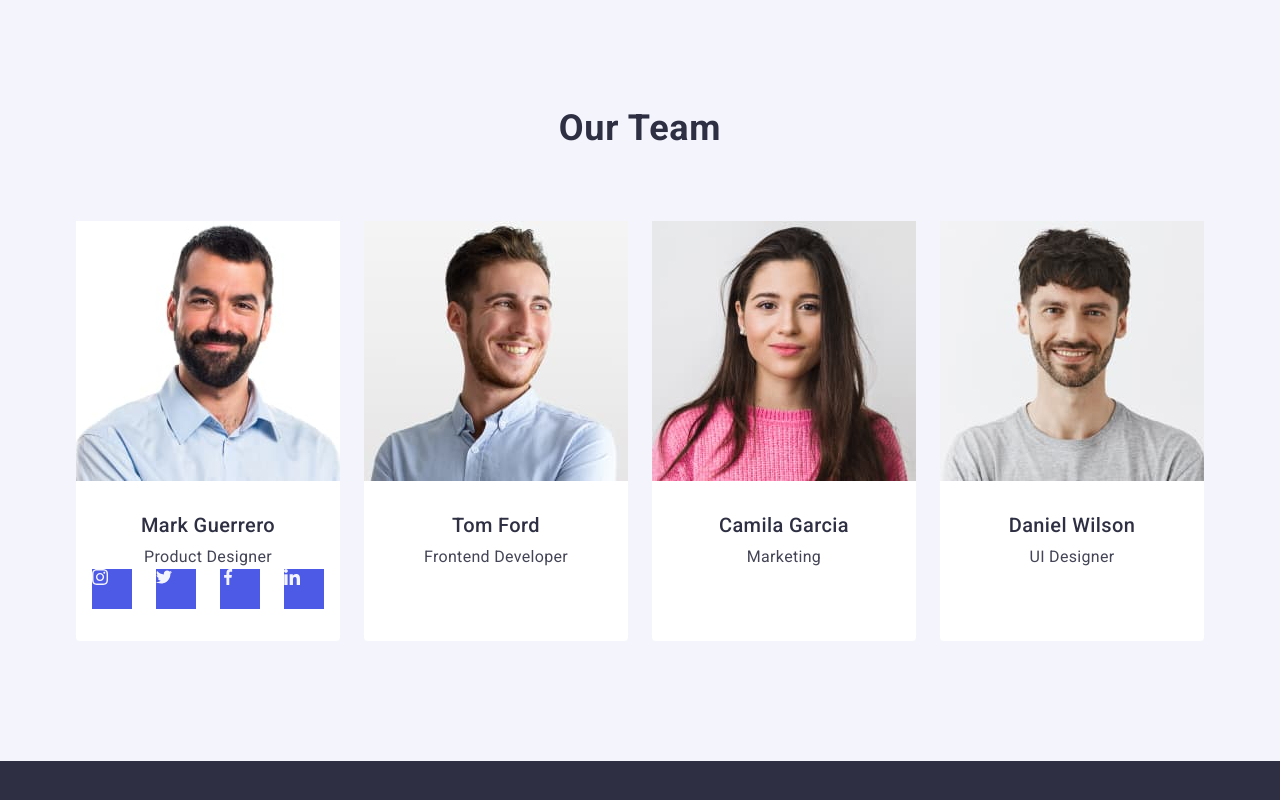
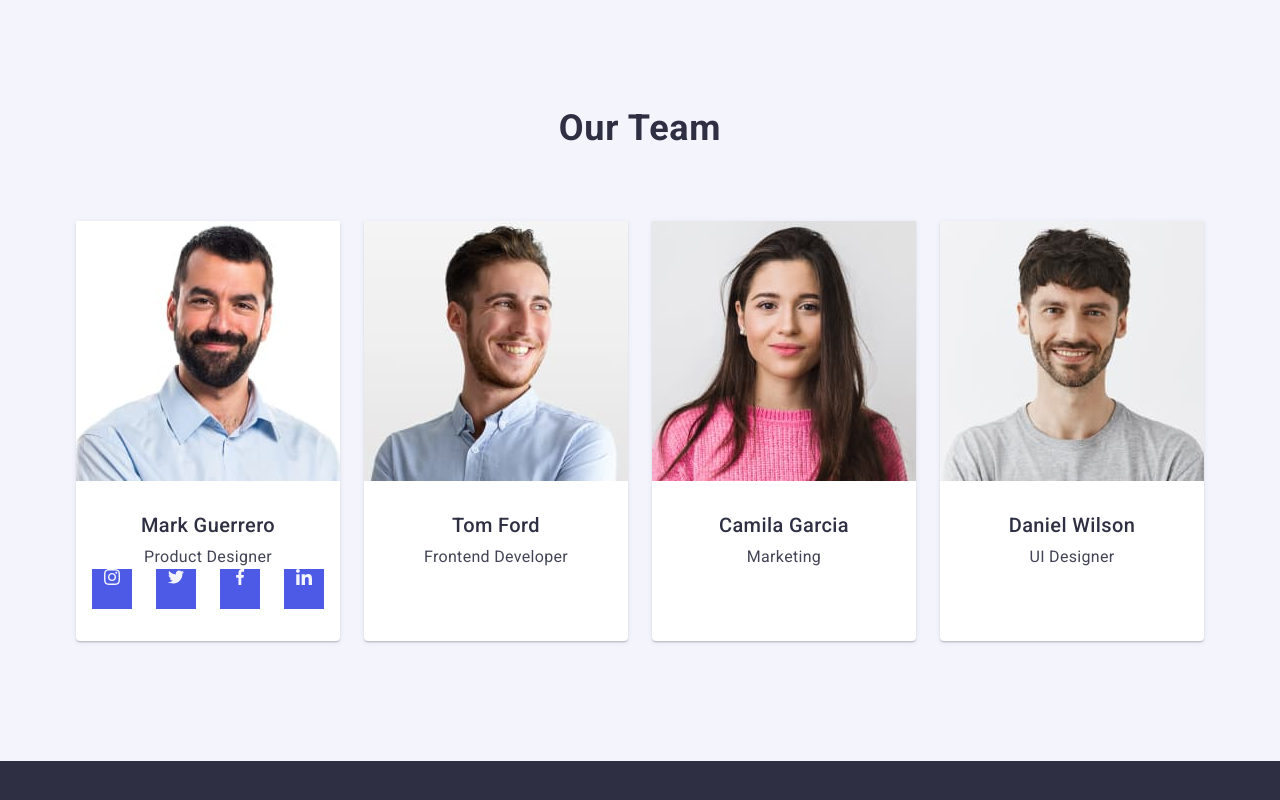
Before and after one commit to pbohdanov/goit-markup-hw-04, a plain HTML site: page index.html in a window 1280 px wide. Shown: the part 1704-2504 px from the top of the page. Drawn offline with nearby package versions, Linux system fonts and the light colour scheme.

Commit message:
update section 4

```diff
--- a/css/style.css
+++ b/css/style.css
@@ -316,10 +316,12 @@ img {
   background-color: #ffffff;
   border-radius: 0px 0px 4px 4px;
   flex-basis: calc((100% - 72px) / 4);
+  box-shadow: 0px 1px 6px rgba(46, 47, 66, 0.08),
+    0px 1px 1px rgba(46, 47, 66, 0.16), 0px 2px 1px rgba(46, 47, 66, 0.08);
 }
 
 .title-text {
-  padding: 32px 16px;
+  padding: 32px 0;
 }
 .team-list-text {
   text-align: center;
@@ -348,8 +350,19 @@ img {
 /* a href */
 .social-link-icon {
   display: block;
+  width: 100%;
+  background-color: #4d5ae5;
+  border-radius: 50%;
+  display: flex;
+  align-items: center;
+  justify-content: center;
 }
-
+.social-link-icon:hover {
+  background-color: #404bbf;
+}
+.social-link-icon:focus {
+  background-color: #404bbf;
+}
 /* svg */
 .social-icon {
   fill: var(--social-link-icon-colour);
--- a/index.html
+++ b/index.html
@@ -80,7 +80,7 @@
                   width="64"
                   height="64"
                 >
-                  <use href="./images/sprite.svg#icon-antenna"></use>
+                  <use href="./images/icons.svg#icon-antenna"></use>
                 </svg>
               </div>
               <h3 class="feature-list">Strategy</h3>
@@ -97,7 +97,7 @@
                   width="64"
                   height="64"
                 >
-                  <use href="./images/sprite.svg#icon-clock"></use>
+                  <use href="./images/icons.svg#icon-clock"></use>
                 </svg>
               </div>
               <h3 class="feature-list">Punctuality</h3>
@@ -114,7 +114,7 @@
                   width="64"
                   height="64"
                 >
-                  <use href="./images/sprite.svg#icon-diagram"></use>
+                  <use href="./images/icons.svg#icon-diagram"></use>
                 </svg>
               </div>
               <h3 class="feature-list">Diligence</h3>
@@ -131,7 +131,7 @@
                   width="64"
                   height="64"
                 >
-                  <use href="./images/sprite.svg#icon-astronaut"></use>
+                  <use href="./images/icons.svg#icon-astronaut"></use>
                 </svg>
               </div>
               <h3 class="feature-list">Technologies</h3>
@@ -200,7 +200,7 @@
                         width="16"
                         height="16"
                       >
-                        <use href="./images/sprite.svg#icon-instagram"></use>
+                        <use href="./images/icons.svg#icon-instagram"></use>
                       </svg>
                     </a>
                   </li>
@@ -212,7 +212,7 @@
                         width="16"
                         height="16"
                       >
-                        <use href="./images/sprite.svg#icon-twitter"></use>
+                        <use href="./images/icons.svg#icon-twitter"></use>
                       </svg>
                     </a>
                   </li>
@@ -224,7 +224,7 @@
                         width="16"
                         height="16"
                       >
-                        <use href="./images/sprite.svg#icon-facebook"></use>
+                        <use href="./images/icons.svg#icon-facebook"></use>
                       </svg>
                     </a>
                   </li>
@@ -236,7 +236,7 @@
                         width="16"
                         height="16"
                       >
-                        <use href="./images/sprite.svg#icon-linkedin"></use>
+                        <use href="./images/icons.svg#icon-linkedin"></use>
                       </svg>
                     </a>
                   </li>
```
Also changed, not shown: images/icons.svg (renamed from images/sprite.svg).
